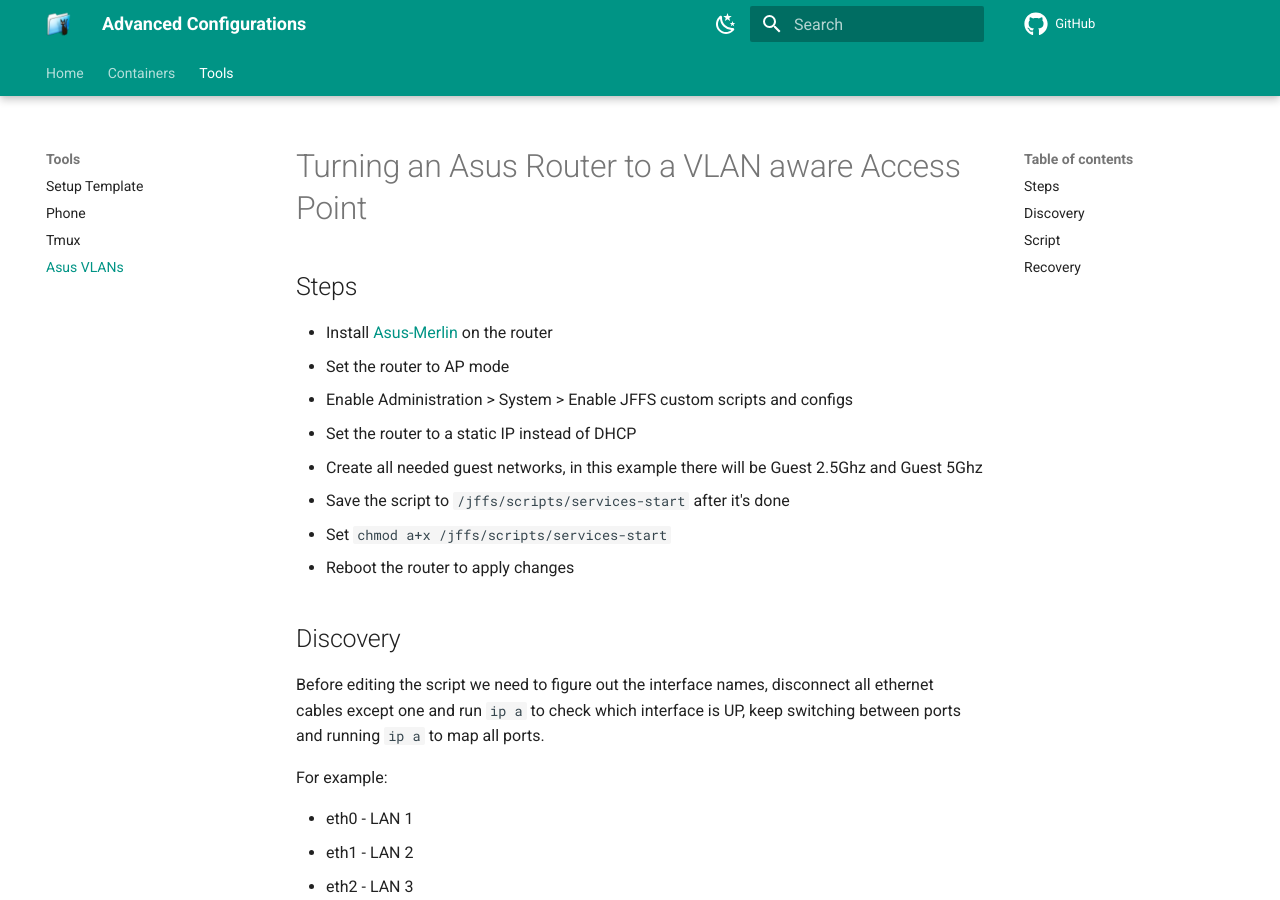
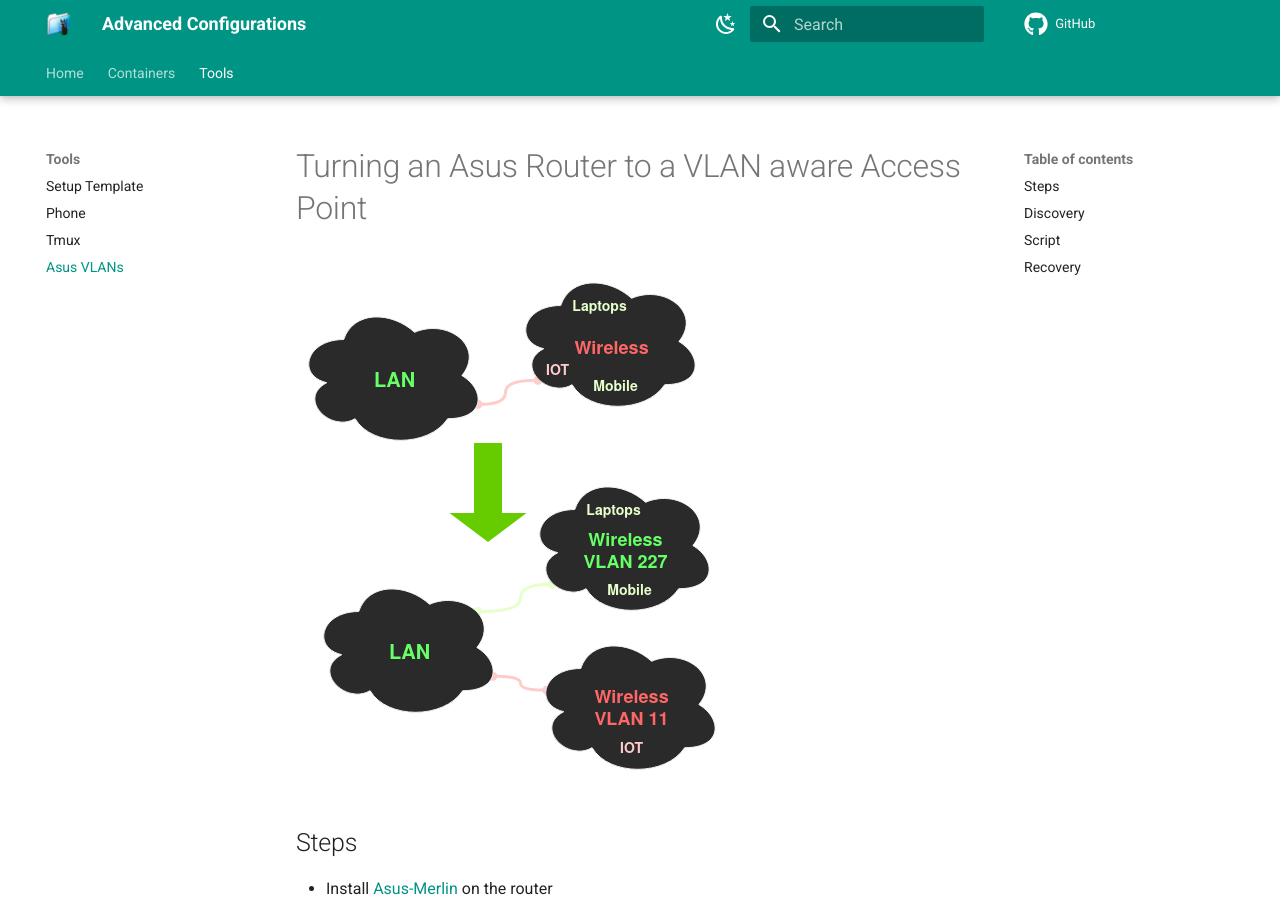
Before and after one commit to quietsy/advanced-configurations, an MkDocs documentation site: the page built from docs/asus-vlans.md, in a window 1280 px wide and 900 px high. Built offline with MkDocs 1.6.1 and Material for MkDocs 9.7.7, drawn with Linux system fonts in a browser that asks for light colours; comment, search, counter and statistics services are not loaded.

Commit message:
Add image

```diff
--- a/docs/asus-vlans.md
+++ b/docs/asus-vlans.md
@@ -1,4 +1,5 @@
 # Turning an Asus Router to a VLAN aware Access Point
+![asus-vlans](images/asus_vlans.png)
 
 ## Steps
 
```
Also changed, not shown: docs/images/asus_vlans.png (added).
